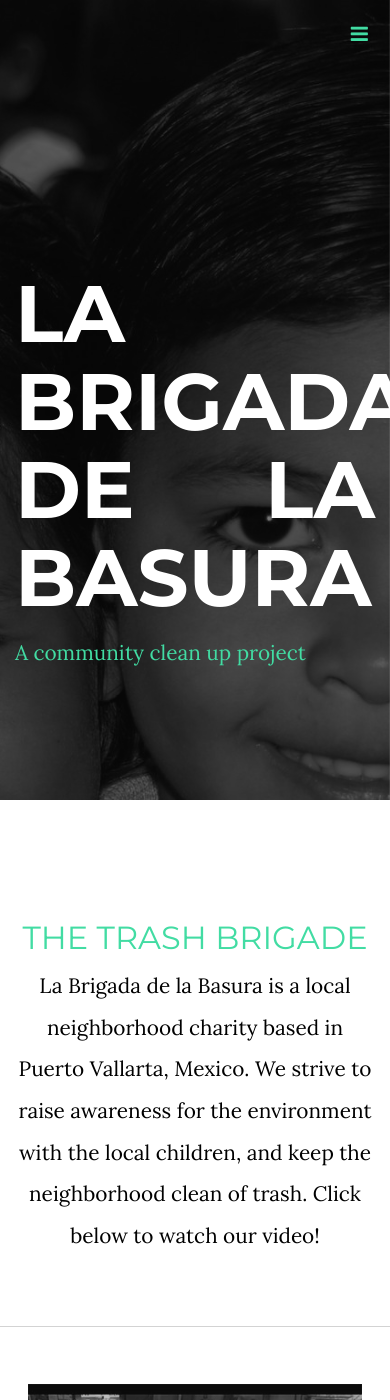
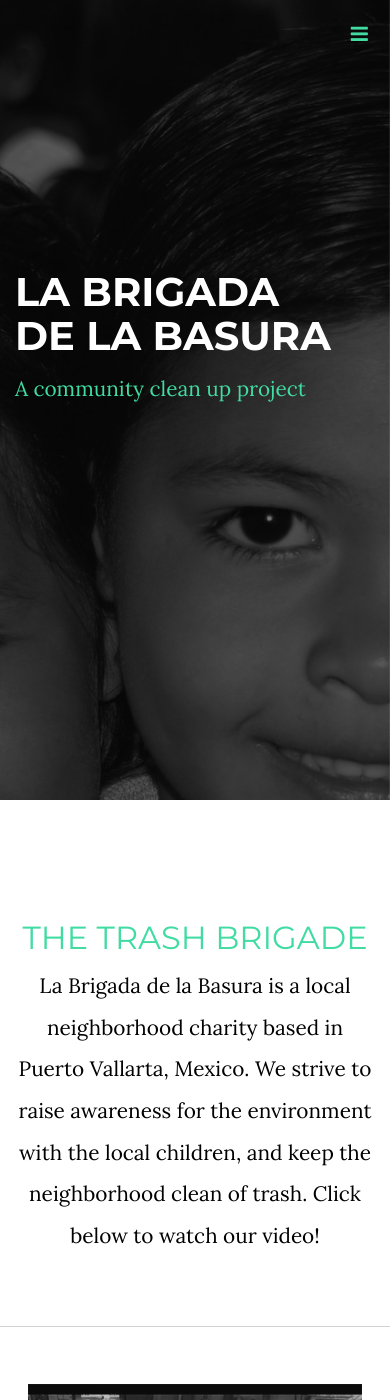
Before and after one commit to rgylling/TrashBrigade, a Jekyll site: the page built from index.html, in a window 390 px wide and 1400 px high. Built offline with Jekyll 4.4.1, drawn with Linux system fonts in a browser that asks for light colours; nearby versions of some CDN libraries; a script that is not in the unit is left out.

Commit message:
fixing mobile view

```diff
--- a/css/_layout.scss
+++ b/css/_layout.scss
@@ -190,7 +190,17 @@
   color: #e42218;
 }
 
+
+@media (max-width: 768px) {
+
+  h1 {
+    font-size:2.5em;
+  }
+}
+
+
 @media (min-width: 768px) {
+
   .homeCol {
     margin-top: 50px;
     margin-bottom: 50px;
```
